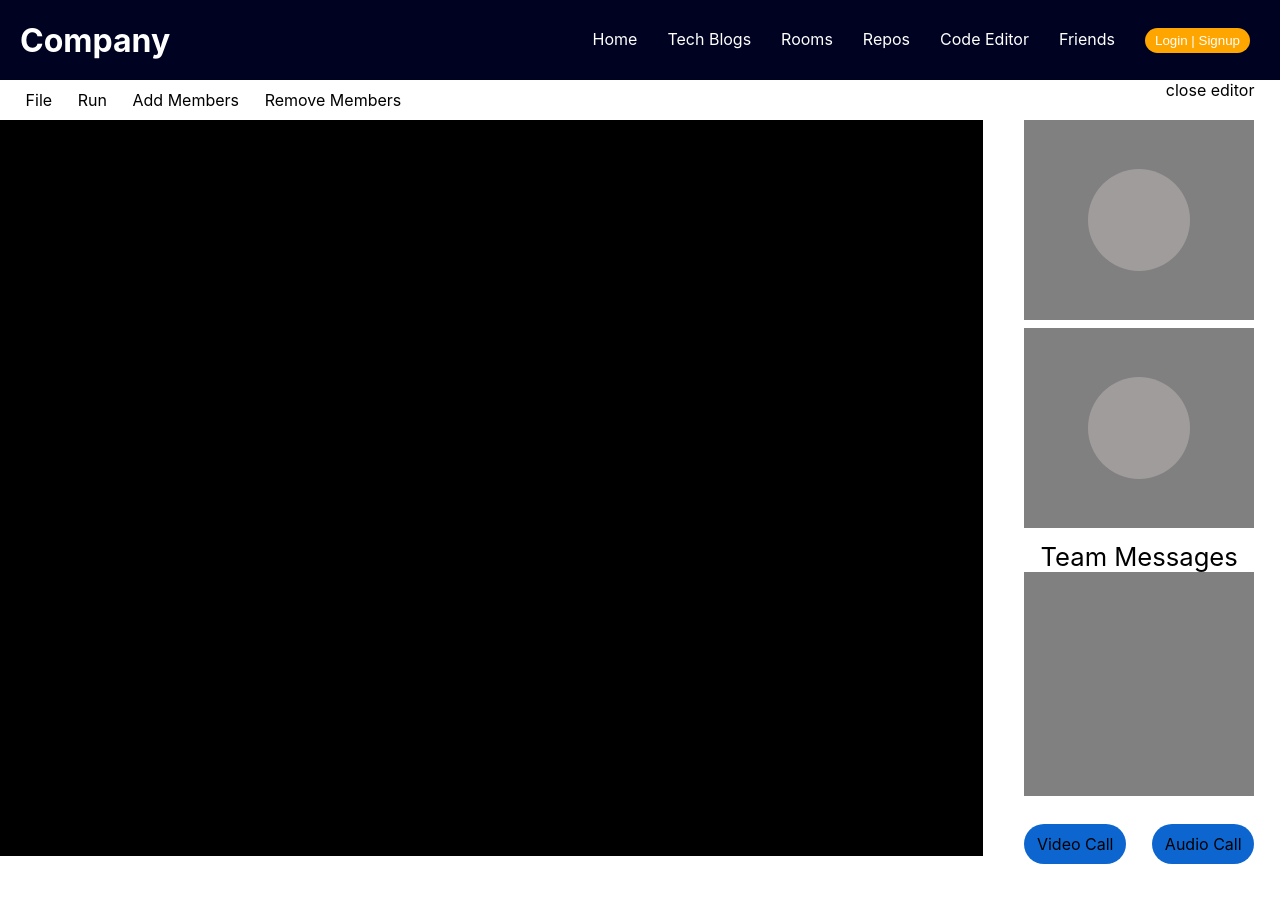
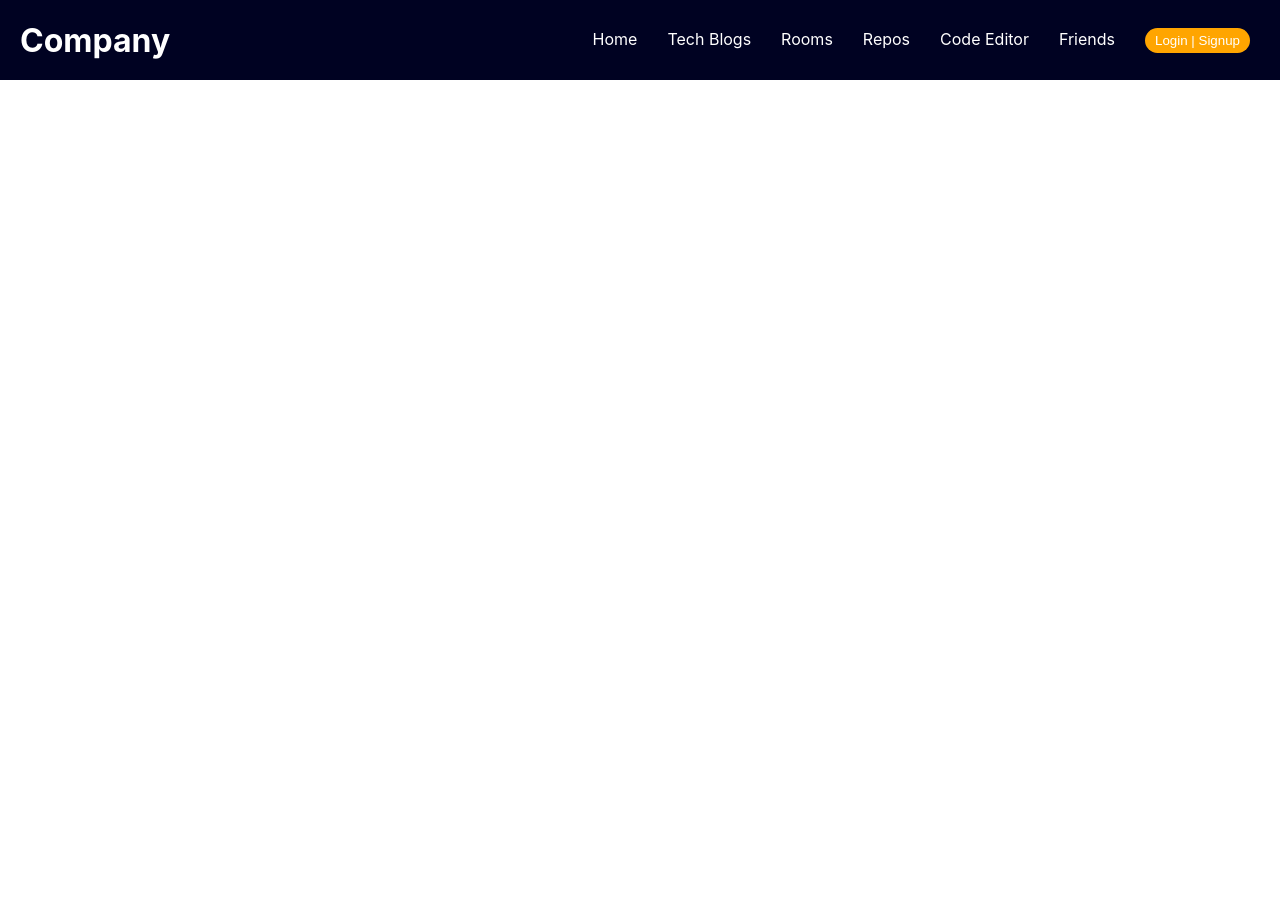
Before and after one commit to shardakumari505/webdevnelan, a React (Create React App) app: page /codeeditor in a window 1280 px wide. After the commit the page ends 800 px from the top, so only its background shows below. Built offline with nearby package versions, Linux system fonts and the light colour scheme.

Commit message:
improved visual elements

```diff
--- a/package.json
+++ b/package.json
@@ -7,7 +7,9 @@
     "@testing-library/react": "^12.1.4",
     "@testing-library/user-event": "^13.5.0",
     "add-react-component": "^1.1.1",
-    "react": "^17.0.2",
+    "codemirror": "^5.65.2",
+    "react": "^16.0.2",
+    "react-codemirror2": "^7.2.1",
     "react-dom": "^17.0.2",
     "react-router-dom": "^6.2.2",
     "react-scripts": "5.0.0",
--- a/src/pages/code-editor/code-editor.js
+++ b/src/pages/code-editor/code-editor.js
@@ -1,11 +1,21 @@
 import React from 'react';
 import './code-editor.scss';
+import { Controlled as CodeMirror } from "react-codemirror2";
+import "codemirror/lib/codemirror.css";
+
+// Themes
+import "codemirror/theme/material.css";
+import "codemirror/theme/monokai.css";
+import "codemirror/theme/nord.css";
+import "codemirror/theme/ambiance.css";
+import "codemirror/theme/eclipse.css";
+
 
 
 const CodeEditor = () => {
-    return (
-    <div className='code-editor-page'>
-        <div className='code-editor-first-part'>
+    return (<div>
+
+           {/* <div className='code-editor-first-part'>
             <div className='code-editor-first-part-left'>
                 <div className='code-editor-first-part-left-options'>File</div>
                 <div className='code-editor-first-part-left-options'>Run</div>
@@ -34,7 +44,7 @@ const CodeEditor = () => {
                     <div className='code-editor-audio-call'>Audio Call</div>
                 </div>
             </div>
-        </div>
+    </div> */}
     </div>)
 }
 
--- a/src/pages/signin-page/signin-page.scss
+++ b/src/pages/signin-page/signin-page.scss
@@ -23,6 +23,8 @@
 }
 .signin-left-text1{
     margin-left: 10vw;
+    font-size: 80px;
+    text-shadow: 1px 1px grey;
 }
 .signin-page-right{
     height: 90vh;
```
Also changed, not shown: 1 other file (tests, documents, lock files or other folders).
